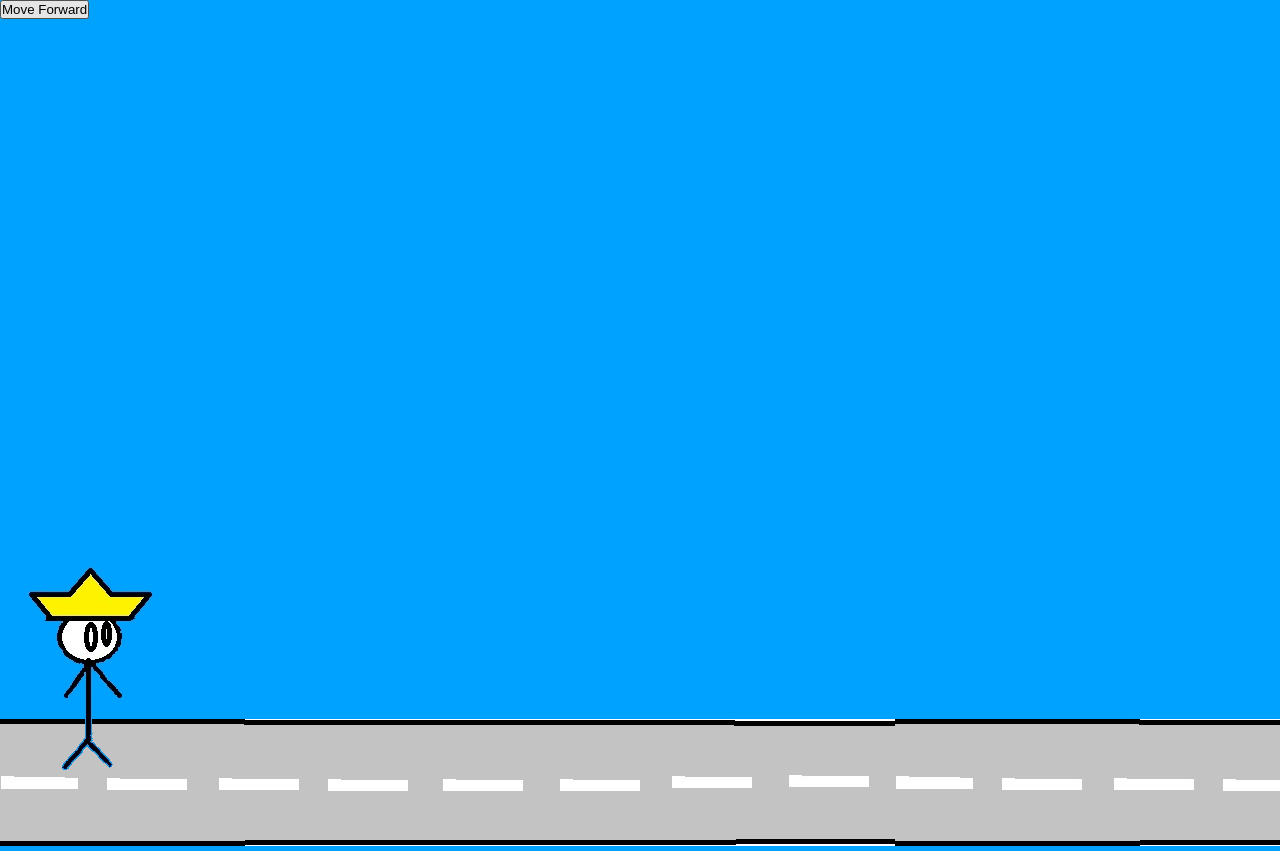
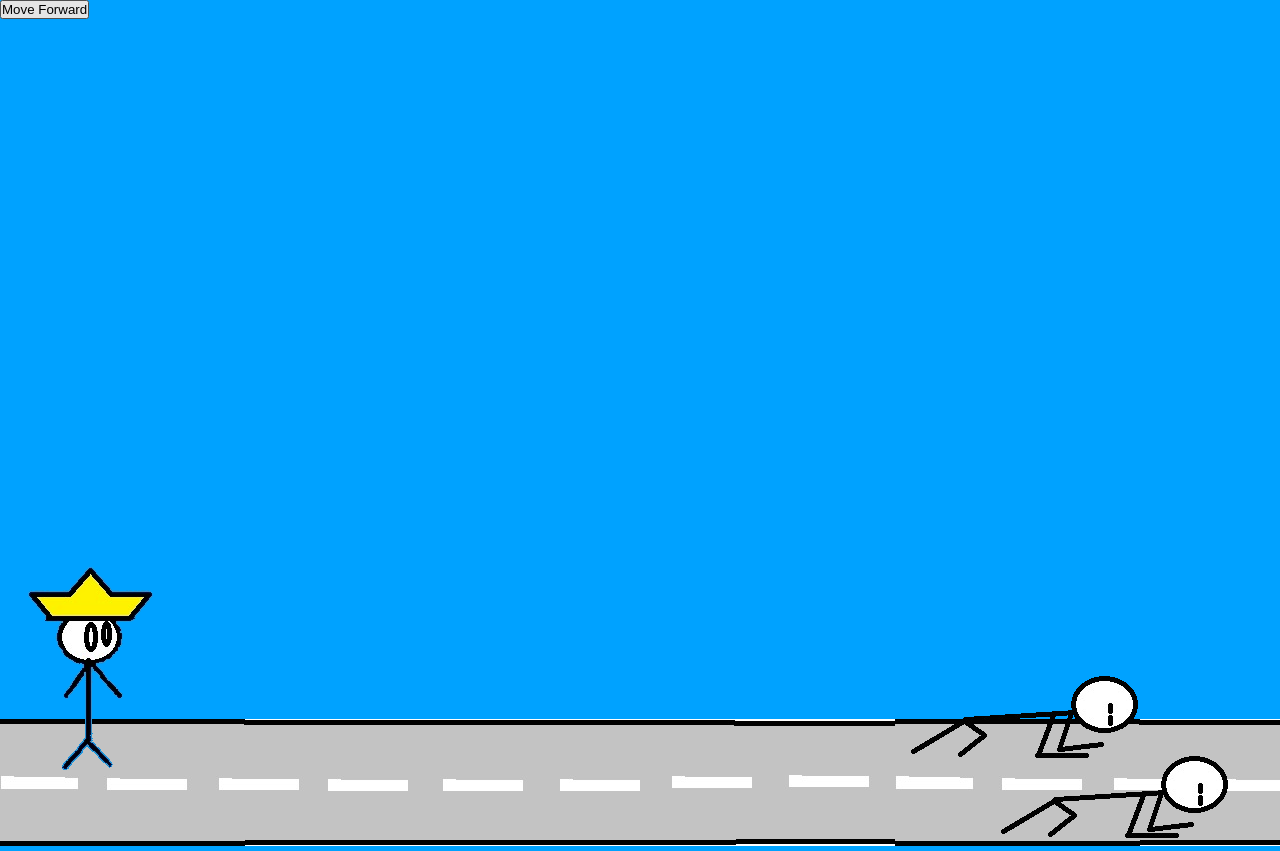
Before and after one commit to SwapnilRaj1708/Animation, a plain HTML site: page index.html in a window 1280 px wide. Shown: the top 851 px of the page. Drawn offline with Linux system fonts and the light colour scheme.

Commit message:
Sleeping Guards Animation Added

```diff
--- a/index.html
+++ b/index.html
@@ -20,6 +20,8 @@
         <img src="img/king_stickman.png" id="king" alt="king picture">
         <img src="img/king_speak1.png" id="king_speak1" alt="king speaks">
         <img src="img/Open_gates.png" id="openG" alt="open the gates">
+        <img src="img/sleepy_guard.png" id="sleepy1" akt="sleeping guard">
+        <img src="img/sleepy_guard.png" id="sleepy2" akt="sleeping guard">
     </div>
 </body>
 
--- a/script.js
+++ b/script.js
@@ -5,13 +5,16 @@ function move_forward() {
     clearInterval(id);
     id = setInterval(frame, .1);
     function frame() {
-        if (pos == 700) {
+        if (pos == 700 || pos > 700) {
             clearInterval(id);
-            document.getElementById("king_speak1").style.visibility="visible";
+            setTimeout(function(){
+                document.getElementById("king_speak1").style.visibility="visible";
             document.getElementById("openG").style.visibility="visible";
+            },800);
+
         }
         else {
-            pos+=2;
+            pos+=3;
             elem.style.left = pos + "px";
         }
     }
--- a/style.css
+++ b/style.css
@@ -40,3 +40,13 @@
     margin-top: 430px;
     visibility: hidden;
 }
+#sleepy1{
+    position: absolute;
+    margin-left: 1000px;
+    margin-top: 730px;
+}
+#sleepy2{
+    position: absolute;
+    margin-left: 910px;
+    margin-top: 650px;
+}
```
Also changed, not shown: img/sleepy_bg_more.jpg (added), img/sleepy_guard.png (added), img/sleepy_guard_bg.jpg (added).
